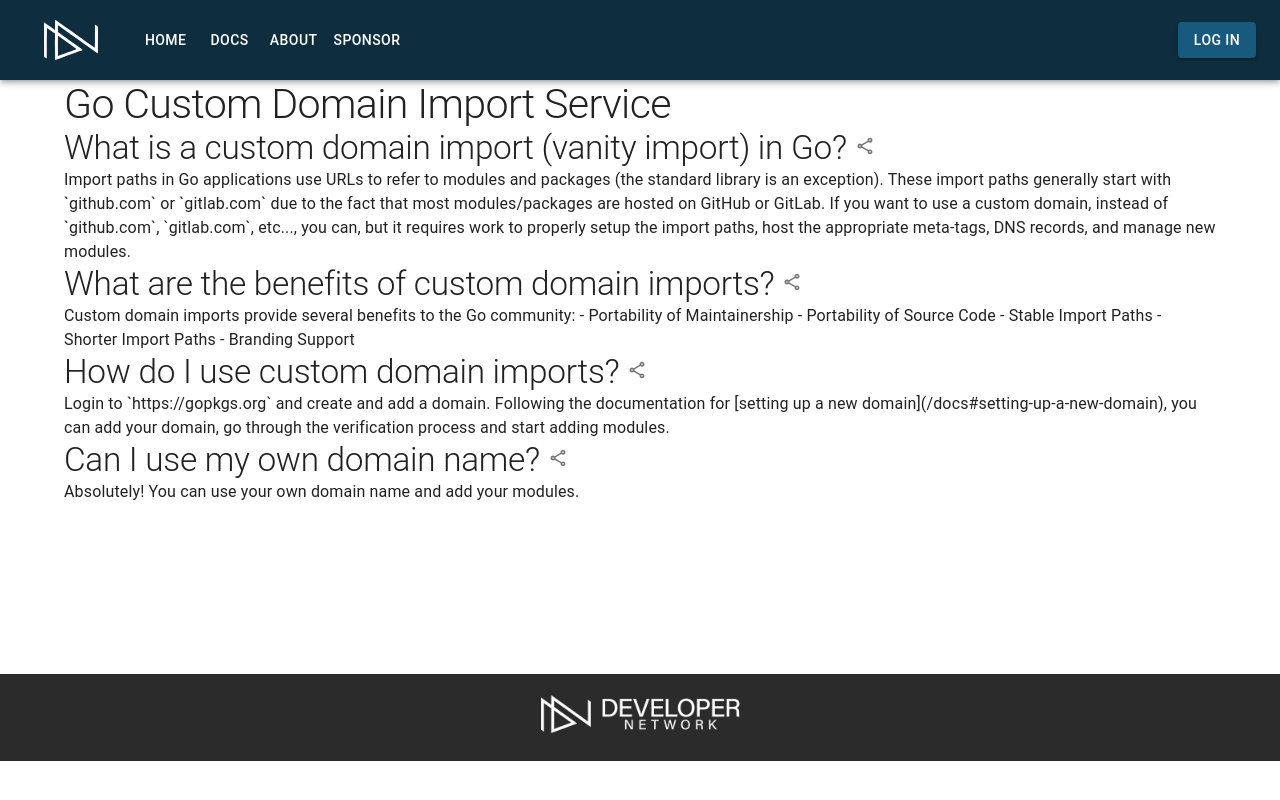
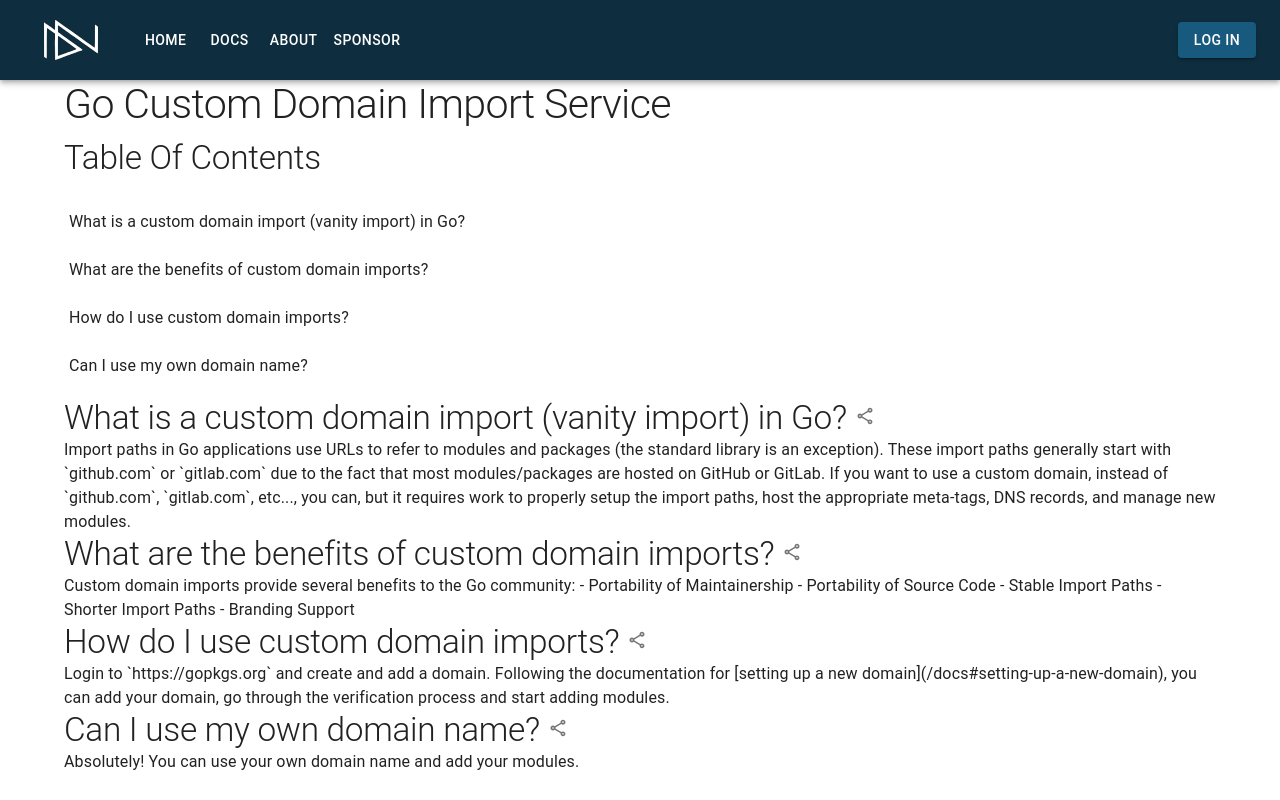
Before and after one commit to devnw/gopkgs-client, a React (Create React App) app: page / in a window 1280 px wide. Shown: the top 800 px of the page. Built offline with nearby package versions, Linux system fonts and the light colour scheme.

Commit message:
Fixed TOC to handle more than just h2

```diff
--- a/src/components/TOC.js
+++ b/src/components/TOC.js
@@ -1,10 +1,16 @@
 import React from "react";
 import { ListItemButton, ListItemText, List, Typography } from "@mui/material";
 
-const headers = ["h2", "h3", "h4", "h5", "h6"];
+const headerStyles = {
+  h2: { paddingLeft: "5px" },
+  h3: { paddingLeft: "15px" },
+  h4: { paddingLeft: "25px" },
+  h5: { paddingLeft: "35px" },
+  h6: { paddingLeft: "45px" },
+};
 let headerClass = "";
 
-const RecursiveTOC = (children) => {
+const RecursiveTOC = (children, headers) => {
   if (typeof children === "string") {
     return [];
   }
@@ -13,21 +19,26 @@ const RecursiveTOC = (children) => {
     return [];
   }
 
+  console.log(children);
+
   let contents = [];
   children.forEach((child) => {
     if (!child || typeof child === "string") {
       return;
     }
 
+    if (Array.isArray(child)) {
+      contents = [...contents, ...RecursiveTOC(child, headers)];
+    }
+
     let tag = "";
 
     if (!child.type || !headers.includes(child.type)) {
       if (!child.props?.variant || !headers.includes(child.props?.variant)) {
-        const cnodes = RecursiveTOC(child.props?.children);
-        if (cnodes?.length > 0) {
-          contents = [...contents, ...cnodes];
-        }
-
+        contents = [
+          ...contents,
+          ...RecursiveTOC(child.props?.children, headers),
+        ];
         return;
       } else {
         tag = child.props?.variant;
@@ -48,7 +59,7 @@ const RecursiveTOC = (children) => {
       ...contents,
       <ListItemButton
         key={id}
-        className={`toc-item-${tag}`}
+        sx={headerStyles[tag]}
         component="a"
         href={`#${id}`}
       >
@@ -61,11 +72,14 @@ const RecursiveTOC = (children) => {
 };
 
 const TOC = (props) => {
+  const headers = props.headers
+    ? props.headers
+    : ["h2", "h3", "h4", "h5", "h6"];
   if (props.render) {
     return null;
   }
 
-  const contents = RecursiveTOC(props.children);
+  const contents = RecursiveTOC(props.children, headers);
   return (
     <>
       {props.children.map((child, index) => {
@@ -84,7 +98,7 @@ const TOC = (props) => {
               >
                 Table Of Contents
               </Typography>
-              <List className="toc-list">
+              <List className="toc-list" dense>
                 {contents.map((child, index) => {
                   return <div key={index}>{child}</div>;
                 })}
@@ -110,7 +124,7 @@ const TOC = (props) => {
                     component="div"
                     gutterBottom
                   >
-                    Table Of Contents
+                    {props.title ? props.title : "Table Of Contents"}
                   </Typography>
                   <List className="toc-list">
                     {contents.map((child, index) => {
--- a/src/pages/Home/Home.js
+++ b/src/pages/Home/Home.js
@@ -1,10 +1,12 @@
 import React from "react";
 import { Container, Typography } from "@mui/material";
 import Ref from "../../components/Ref";
+import TOC from "../../components/TOC";
 
 const Home = () => {
   return (
     <Container>
+      <TOC>
         <Ref variant="h1">Go Custom Domain Import Service</Ref>
         <Ref variant="h2">
           What is a custom domain import (vanity import) in Go?
@@ -13,10 +15,10 @@ const Home = () => {
           Import paths in Go applications use URLs to refer to modules and
           packages (the standard library is an exception). These import paths
           generally start with `github.com` or `gitlab.com` due to the fact that
-        most modules/packages are hosted on GitHub or GitLab. If you want to use
-        a custom domain, instead of `github.com`, `gitlab.com`, etc..., you can,
-        but it requires work to properly setup the import paths, host the
-        appropriate meta-tags, DNS records, and manage new modules.
+          most modules/packages are hosted on GitHub or GitLab. If you want to
+          use a custom domain, instead of `github.com`, `gitlab.com`, etc...,
+          you can, but it requires work to properly setup the import paths, host
+          the appropriate meta-tags, DNS records, and manage new modules.
         </Typography>
         <Ref variant="h2">What are the benefits of custom domain imports?</Ref>
         <Typography variant="body1">
@@ -26,8 +28,8 @@ const Home = () => {
         </Typography>
         <Ref variant="h2">How do I use custom domain imports?</Ref>
         <Typography variant="body1">
-        Login to `https://gopkgs.org` and create and add a domain. Following the
-        documentation for [setting up a new
+          Login to `https://gopkgs.org` and create and add a domain. Following
+          the documentation for [setting up a new
           domain](/docs#setting-up-a-new-domain), you can add your domain, go
           through the verification process and start adding modules.
         </Typography>
@@ -35,6 +37,7 @@ const Home = () => {
         <Typography variant="body1">
           Absolutely! You can use your own domain name and add your modules.
         </Typography>
+      </TOC>
     </Container>
   );
 };
```
Lines whose indentation alone changed are shown as unchanged.
